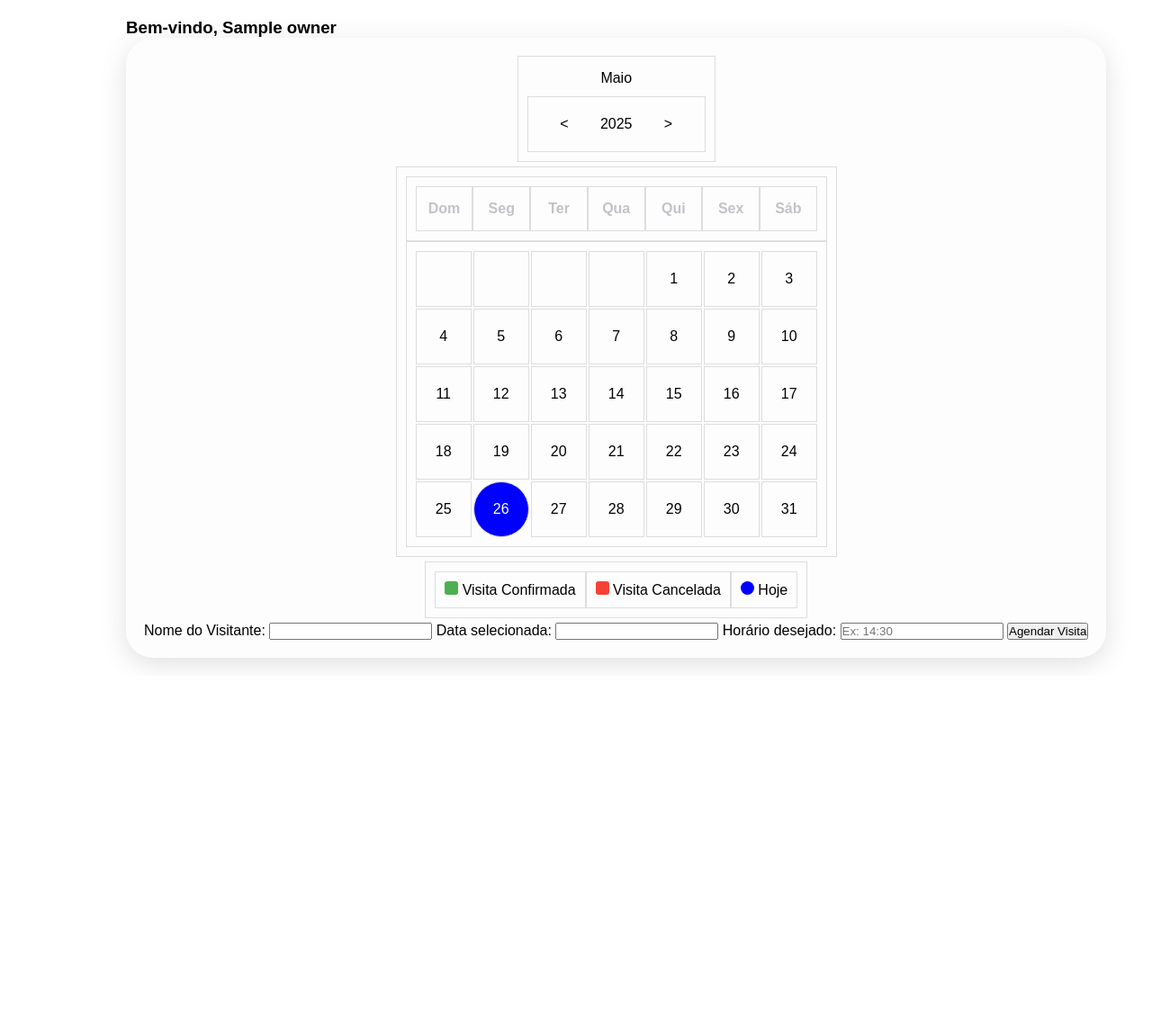
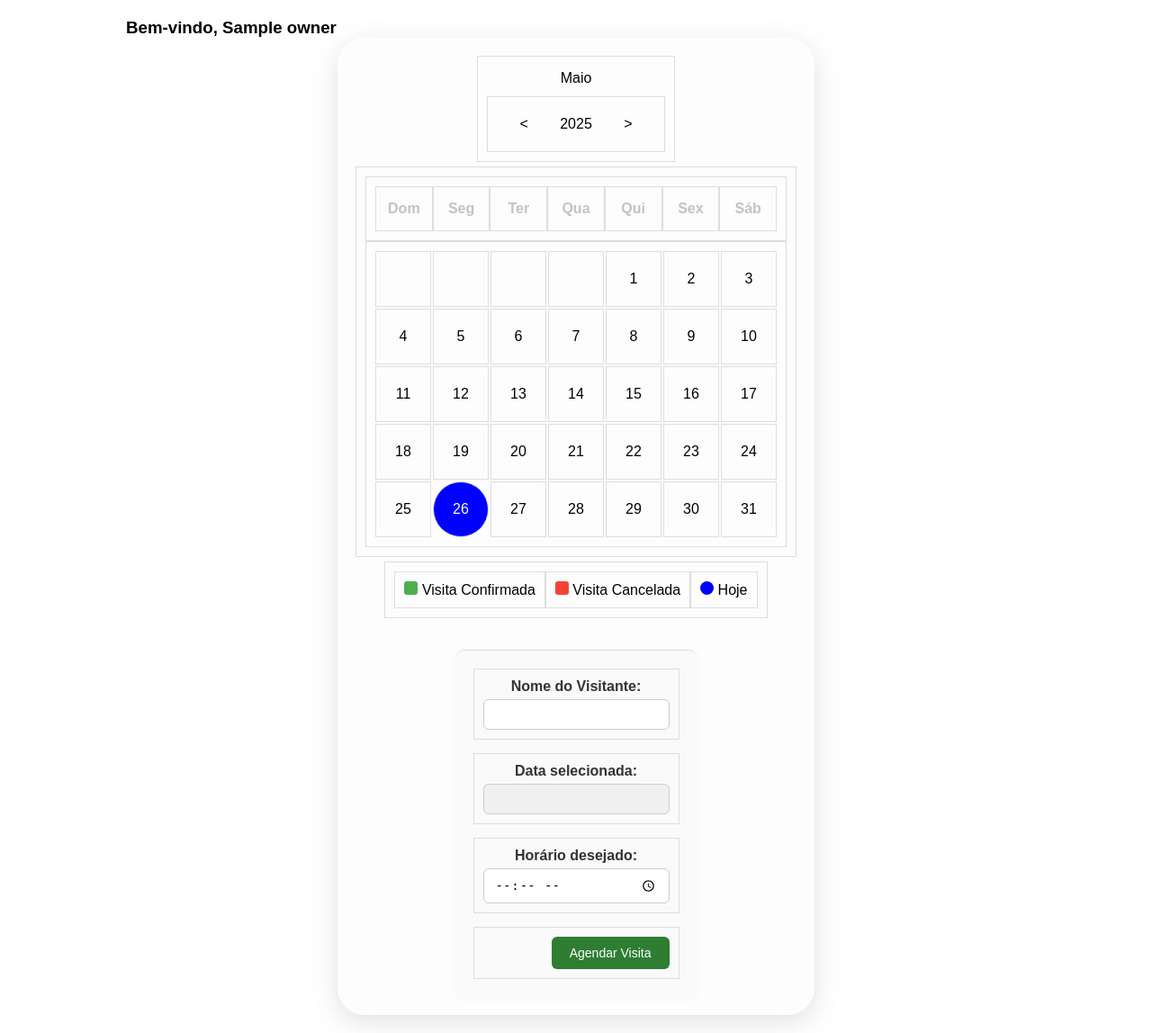
Before and after one commit to Swampertian/Moovin, a Django app: template Backend/templates/owner/visit_schedule.html in a window 1280 px wide. Shown: the part 74-1222 px from the top of the page at 90% size. Before the commit the page ends 816 px from the top, so only its background shows below. Run offline with Django 5.2, Linux system fonts and the light colour scheme; tables that the repository leaves empty hold one stand-in row (values such as "Sample post"); the template is opened without the code that fills it: values that come from a table or form of the project are taken from there, most other values are stand-ins (such as "Sample title", 1, 10 or a date in 2020).

Commit message:
Fix: Final fix, all problemas solved

```diff
--- a/Backend/backend/urls.py
+++ b/Backend/backend/urls.py
@@ -2,9 +2,7 @@
 from users.views import ProtectedView
 from django.contrib import admin
 from django.urls import path, include
-from tenant.views import TenantCreateView
-from owner.views import OwnerCreateView
-
+from visits.views import visit_create_view
 urlpatterns = [
     path('admin/', admin.site.urls),
     path('api/immobile/', include('immobile.urls')),
@@ -13,10 +11,6 @@
     path('api/owners/',include('owner.urls')),
     path('api/reviews/',include ('review.urls')),
     path('api/visits/', include('visits.urls')),
-    path('api/tenant/tenant_create', TenantCreateView.as_view(), name='tenant-create'),
-    path('api/owner/owner_create', OwnerCreateView.as_view(), name='owner-create'),
     path('api/subscriptions/',include('subscriptions.urls')),
     path('api/notifications/', include('notification.urls')),
-
-
 ]
--- a/Backend/owner/urls.py
+++ b/Backend/owner/urls.py
@@ -7,7 +7,7 @@
     OwnerChartsView,
     OwnerManagementView,
     OwnerManagementImmobileDetailView,
-    OwnerVisitScheduleView
+    OwnerVisitScheduleView,
 )
 
 router = DefaultRouter()
@@ -26,5 +26,6 @@
     path('management/<str:pk>/detail', OwnerManagementImmobileDetailView.as_view(), name='owner-management-property-detail'),
 
     # Agendamento de Visitas
-    path('visit_schedule/', OwnerVisitScheduleView.as_view(), name='visit_schedule'),
+    path('visit_schedule/', OwnerVisitScheduleView.as_view(), name='owner_visit_schedule'),
+
 ]
--- a/Backend/static/css/owner_calendar_visit.css
+++ b/Backend/static/css/owner_calendar_visit.css
@@ -317,3 +317,68 @@
     opacity: 1;
     }
 }
+.form-group {
+    margin-bottom: 15px;
+}
+.field-error {
+    color: red;
+    font-size: 13px;
+}
+.visit-form {
+    margin-top: 30px;
+    padding: 20px;
+    border-top: 1px solid #ddd;
+    display: flex;
+    flex-direction: column;
+    gap: 15px;
+    max-width: 600px;
+    margin-left: auto;
+    margin-right: auto;
+    background: #fafafa;
+    border-radius: 10px;
+    box-shadow: 0 2px 10px rgba(0,0,0,0.03);
+}
+
+.form-row {
+    display: flex;
+    flex-direction: column;
+    gap: 5px;
+}
+
+.form-row label {
+    font-weight: bold;
+    color: #333;
+}
+
+.form-row input[type="text"],
+.form-row input[type="time"] {
+    padding: 8px 12px;
+    border: 1px solid #ccc;
+    border-radius: 6px;
+    font-size: 14px;
+}
+
+.form-row input[readonly] {
+    background-color: #f0f0f0;
+    cursor: not-allowed;
+}
+
+.form-submit {
+    display: flex;
+    justify-content: flex-end;
+}
+
+.form-submit button {
+    background-color: #2e7d32;
+    color: white;
+    padding: 10px 20px;
+    border: none;
+    border-radius: 6px;
+    font-size: 14px;
+    cursor: pointer;
+    transition: background-color 0.3s ease;
+}
+
+.form-submit button:hover {
+    background-color: #27642a;
+}
--- a/Backend/templates/owner/management.html
+++ b/Backend/templates/owner/management.html
@@ -42,7 +42,7 @@
                 <div class="property-actions">
                     <a href="{% url 'owner-management-property-detail' prop.id_immobile %}"><button class="btn-details">Informações Detalhadas</button></a>
                     {% if prop.status == "Available" %}
-                    <a href="{% url 'visit_schedule' %}?immobile_id={{ prop.id_immobile }}">
+                    <a href="{% url 'owner_visit_schedule' %}?immobile_id={{ prop.id_immobile }}">
                         <button class="btn-details">Agendar Visita</button>
                     </a>
                     {% endif %}
--- a/Backend/templates/owner/visit_schedule.html
+++ b/Backend/templates/owner/visit_schedule.html
@@ -40,22 +40,51 @@
 
         <div class="month-list"></div>
 
-        <form id="visit-form" method="POST">
+       <form method="POST" action="{% url 'visit_create' %}" class="visit-form">
             {% csrf_token %}
-            <label for="visitor_name">Nome do Visitante:</label>
-            <input type="text" id="visitor_name" name="visitor_name" class="form-control" required>
 
-            <label for="selected-date">Data selecionada:</label>
-            <input type="text" id="selected-date" name="date" readonly required>
+            <div class="form-row">
+                <label for="name">Nome do Visitante:</label>
+                <input type="text" id="name" name="name" value="{{ form.name.value|default:'' }}" required>
+                {% if form.name.errors %}
+                    <div class="field-error">{{ form.name.errors.0 }}</div>
+                {% endif %}
+            </div>
 
-            <label for="selected-time">Horário desejado:</label>
-            <input type="text" id="selected-time" name="time" placeholder="Ex: 14:30" required>
+            <div class="form-row">
+                <label for="date">Data selecionada:</label>
+                <input type="text" id="date" name="date" value="{{ form.date.value|default:'' }}" readonly required>
+                {% if form.date.errors %}
+                    <div class="field-error">{{ form.date.errors.0 }}</div>
+                {% endif %}
+            </div>
 
-            <input type="hidden" name="immobile" value="{{ immobile_id|default:'' }}">
-            <button type="submit">Agendar Visita</button>
+            <div class="form-row">
+                <label for="time">Horário desejado:</label>
+                <input type="time" id="time" name="time" value="{{ form.time.value|default:'' }}" required>
+                {% if form.time.errors %}
+                    <div class="field-error">{{ form.time.errors.0 }}</div>
+                {% endif %}
+            </div>
+
+            <input type="hidden" name="immobile" value="{{ immobile_id }}">
+            {% if form.immobile.errors %}
+                <div class="field-error">{{ form.immobile.errors.0 }}</div>
+            {% endif %}
+
+            {% if form.non_field_errors %}
+                <div class="field-error">{{ form.non_field_errors.0 }}</div>
+            {% endif %}
+
+            <div class="form-submit">
+                <button type="submit">Agendar Visita</button>
+            </div>
         </form>
+
     </div>
 </div>
 
 <script src="{% static 'js/owner_calendar_visit.js' %}"></script>
+
+
 {% endblock %}
--- /dev/null
+++ b/Backend/visits/forms.py
@@ -0,0 +1,14 @@
+from django import forms
+from .models import Visit
+from immobile.models import Immobile
+class VisitForm(forms.ModelForm):
+    class Meta:
+        model = Visit
+        fields = ['name', 'date', 'time', 'immobile']
+    def __init__(self, *args, **kwargs):
+        user = kwargs.pop('user', None)
+        super().__init__(*args, **kwargs)
+        # filtra os imóveis apenas do usuário autenticado
+        if user and hasattr(user, 'owner_profile'):
+            owner = user.owner_profile.first() if hasattr(user.owner_profile, 'all') else user.owner_profile
+            self.fields['immobile'].queryset = Immobile.objects.filter(owner=owner)
--- a/Backend/visits/urls.py
+++ b/Backend/visits/urls.py
@@ -1,7 +1,12 @@
+from django.urls import path
 from rest_framework.routers import DefaultRouter
-from .views import VisitViewSet
+from .views import VisitViewSet, visit_create_view
 
 router = DefaultRouter()
-router.register(r'visits', VisitViewSet, basename='visit')
+router.register(r'', VisitViewSet, basename='visit')
 
-urlpatterns = router.urls
+urlpatterns = [
+    path('create-form/', visit_create_view, name='visit_create'),
+]
+
+urlpatterns += router.urls
```
Also changed, not shown: Backend/owner/views.py (+28 -6 lines), Backend/static/js/owner_calendar_visit.js (+15 -45 lines), Backend/visits/views.py (+38 -4 lines).
